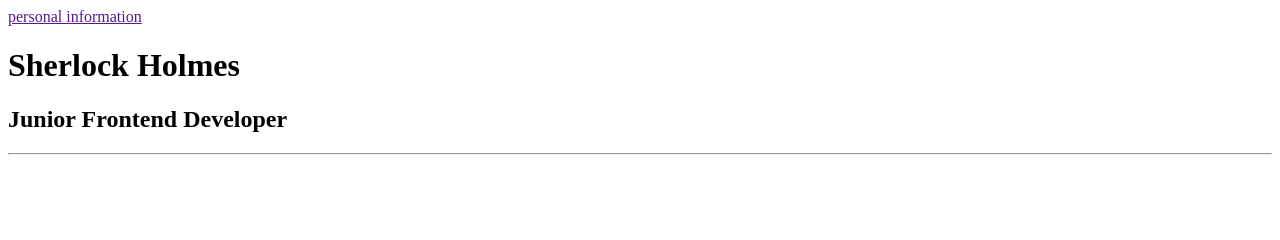
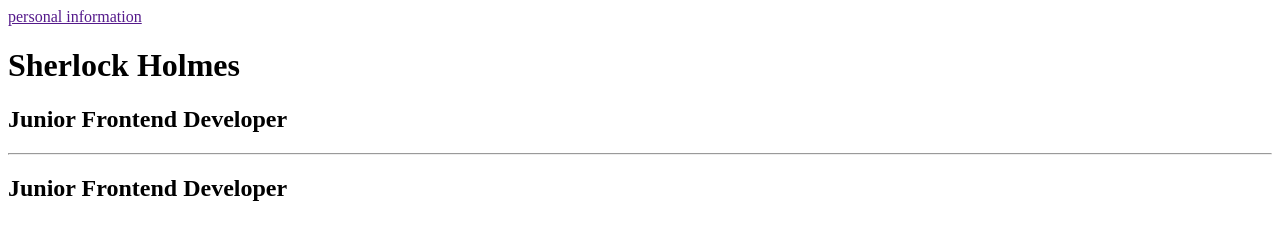
Before and after one commit to muradovdilshod/htmelhomeword-cv, a plain HTML site: page index.html in a window 1280 px wide. Drawn offline with Linux system fonts and the light colour scheme.

Commit message:
I left a comment

```diff
--- a/index.html
+++ b/index.html
@@ -15,7 +15,18 @@
 
     <hr>
 
+    <h2>Junior Frontend Developer</h2>
 
+
+ <!-- <a href="tel:+99899 800 32 25">phone: +99899 800 32 25</a> -->
+
+    <br>
+
+    <!-- <a href="http://alegarx75.75">Instagramal: @egarx75.75</a> -->
+
+    <br>
+
+    <!-- <a href="mailto:google">Email: dilshodmuradov798@gmail.com</a> -->
 
 
 </body>
```
